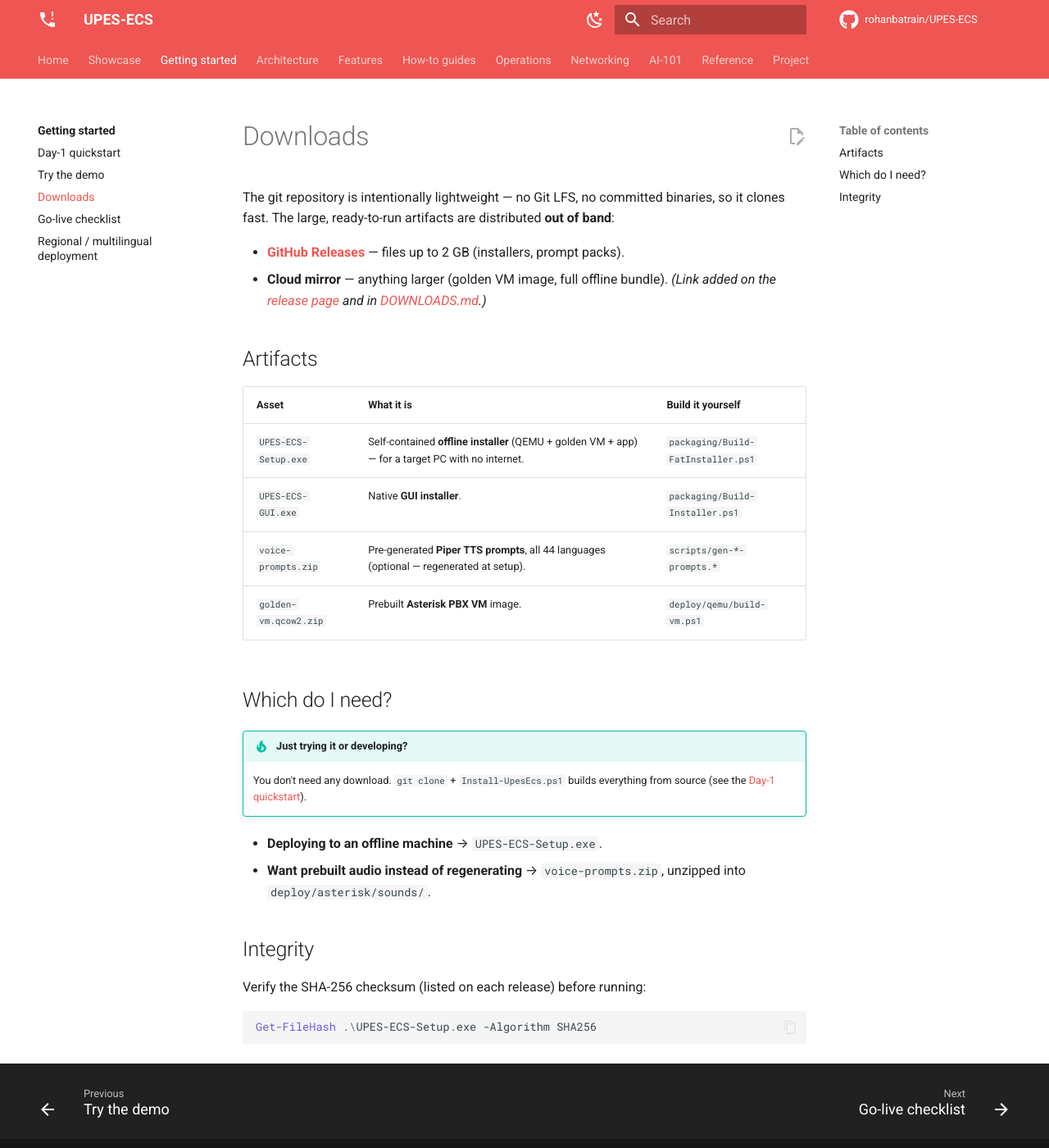
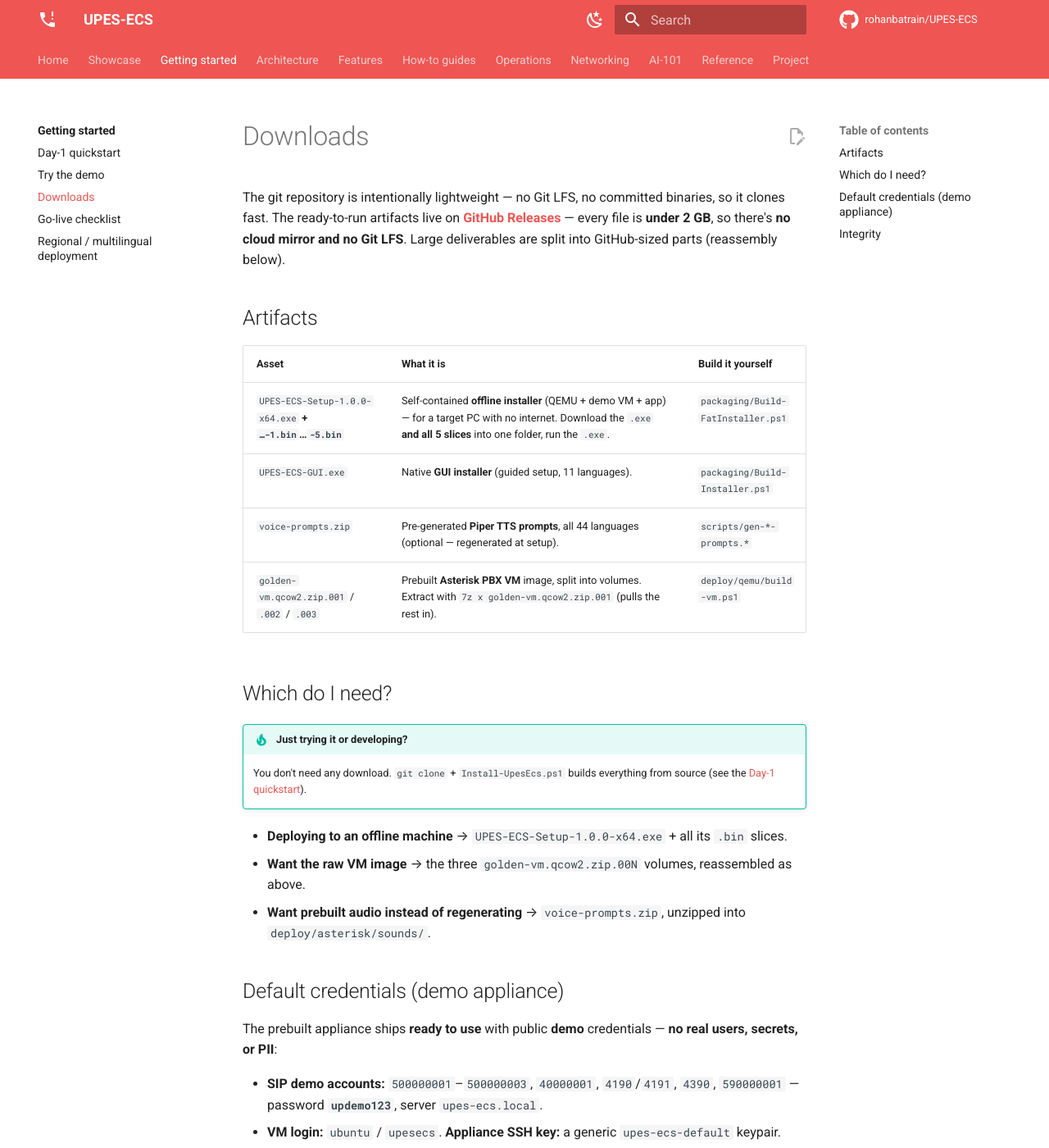
Before and after one commit to rohanbatrain/UPES-ECS, an MkDocs documentation site: the page built from docs/getting-started/downloads.md, in a window 1280 px wide and 1400 px high. Shown: the whole window at 82% size. Built offline with MkDocs 1.6.1 and Material for MkDocs 9.7.7, drawn with Linux system fonts in a browser that asks for light colours; comment, search, counter and statistics services are not loaded; some of the changed text lies outside the part shown.

Commit message:
docs: point README/downloads at the shipped v1.0.0 assets + default creds
- README + docs/getting-started/downloads: versioned offline installer (exe + 5 .bin
  slices), golden VM as 3 reassemblable volumes, GUI + prompts; drop the stale
  'cloud mirror' note (everything is <2 GB on GitHub now).
- Document the demo appliance's public default credentials (updemo123 roster,
  ubuntu/upesecs, generic appliance key) with a change-before-real-use warning.
- Point the README demo links at the landing page (plays the 1:10-2:18 highlight)
  instead of the full Drive video.

````diff
--- a/docs/getting-started/downloads.md
+++ b/docs/getting-started/downloads.md
@@ -1,22 +1,19 @@
 # Downloads
 
 The git repository is intentionally lightweight — no Git LFS, no committed binaries, so it
-clones fast. The large, ready-to-run artifacts are distributed **out of band**:
-
-- **[GitHub Releases](https://github.com/rohanbatrain/UPES-ECS/releases/latest)** — files up
-  to 2 GB (installers, prompt packs).
-- **Cloud mirror** — anything larger (golden VM image, full offline bundle). *(Link added on
-  the [release page](https://github.com/rohanbatrain/UPES-ECS/releases/latest) and in
-  [DOWNLOADS.md](https://github.com/rohanbatrain/UPES-ECS/blob/main/DOWNLOADS.md).)*
+clones fast. The ready-to-run artifacts live on
+**[GitHub Releases](https://github.com/rohanbatrain/UPES-ECS/releases/latest)** — every file
+is **under 2 GB**, so there's **no cloud mirror and no Git LFS**. Large deliverables are split
+into GitHub-sized parts (reassembly below).
 
 ## Artifacts
 
 | Asset | What it is | Build it yourself |
 |---|---|---|
-| `UPES-ECS-Setup.exe` | Self-contained **offline installer** (QEMU + golden VM + app) — for a target PC with no internet. | `packaging/Build-FatInstaller.ps1` |
-| `UPES-ECS-GUI.exe` | Native **GUI installer**. | `packaging/Build-Installer.ps1` |
+| `UPES-ECS-Setup-1.0.0-x64.exe` **+ `…-1.bin`…`-5.bin`** | Self-contained **offline installer** (QEMU + demo VM + app) — for a target PC with no internet. Download the `.exe` **and all 5 slices** into one folder, run the `.exe`. | `packaging/Build-FatInstaller.ps1` |
+| `UPES-ECS-GUI.exe` | Native **GUI installer** (guided setup, 11 languages). | `packaging/Build-Installer.ps1` |
 | `voice-prompts.zip` | Pre-generated **Piper TTS prompts**, all 44 languages (optional — regenerated at setup). | `scripts/gen-*-prompts.*` |
-| `golden-vm.qcow2.zip` | Prebuilt **Asterisk PBX VM** image. | `deploy/qemu/build-vm.ps1` |
+| `golden-vm.qcow2.zip.001` / `.002` / `.003` | Prebuilt **Asterisk PBX VM** image, split into volumes. Extract with `7z x golden-vm.qcow2.zip.001` (pulls the rest in). | `deploy/qemu/build-vm.ps1` |
 
 ## Which do I need?
 
@@ -24,14 +21,29 @@
     You don't need any download. `git clone` + `Install-UpesEcs.ps1` builds everything from
     source (see the [Day-1 quickstart](quickstart.md)).
 
-- **Deploying to an offline machine** → `UPES-ECS-Setup.exe`.
+- **Deploying to an offline machine** → `UPES-ECS-Setup-1.0.0-x64.exe` + all its `.bin` slices.
+- **Want the raw VM image** → the three `golden-vm.qcow2.zip.00N` volumes, reassembled as above.
 - **Want prebuilt audio instead of regenerating** → `voice-prompts.zip`, unzipped into
   `deploy/asterisk/sounds/`.
 
+## Default credentials (demo appliance)
+
+The prebuilt appliance ships **ready to use** with public **demo** credentials — **no real
+users, secrets, or PII**:
+
+- **SIP demo accounts:** `500000001`–`500000003`, `40000001`, `4190`/`4191`, `4390`,
+  `590000001` — password **`updemo123`**, server `upes-ecs.local`.
+- **VM login:** `ubuntu` / `upesecs`. **Appliance SSH key:** a generic `upes-ecs-default` keypair.
+
+!!! warning "Change these before any real use"
+    They are public defaults for evaluation only. Add real users with `deploy\qemu\Add-UpesUser.ps1`,
+    rotate the SSH key, and set a real `ubuntu` password. The image regenerates its SSH **host**
+    keys on first boot, so no two appliances share a host identity.
+
 ## Integrity
 
-Verify the SHA-256 checksum (listed on each release) before running:
+Verify the SHA-256 checksums (`SHA256SUMS.txt`, listed on each release) before running:
 
 ```powershell
-Get-FileHash .\UPES-ECS-Setup.exe -Algorithm SHA256
+Get-FileHash .\UPES-ECS-Setup-1.0.0-x64.exe -Algorithm SHA256
 ```
````
Also changed, not shown: README.md (+15 -9 lines).
